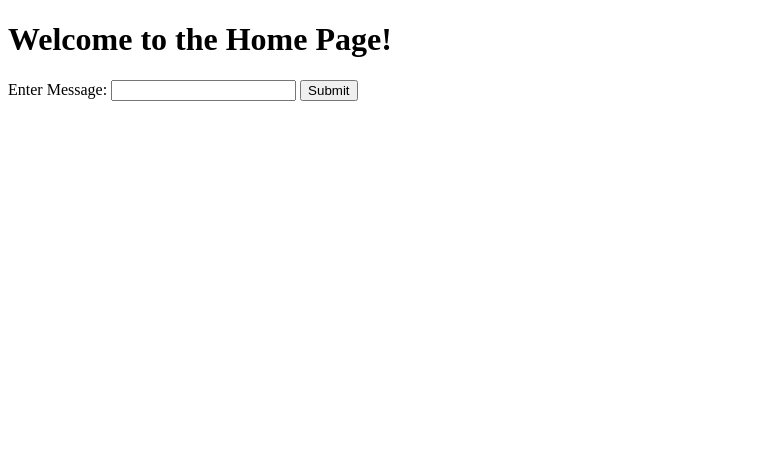
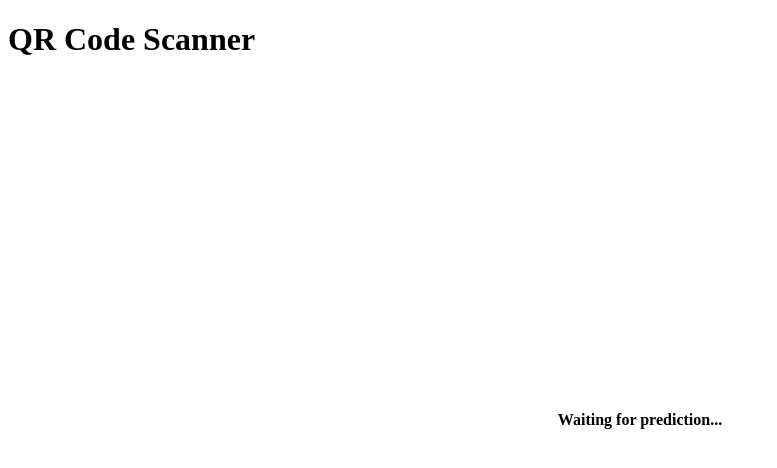
Before and after one commit to Biswajeet7102/Payment_Analysis_Sysytem, a Flask app: page / in a window 1280 px wide. Shown: the top 468 px of the page, without its empty margins (0-777 px from the left). Run offline with Flask 3, Linux system fonts and the light colour scheme; some libraries are stand-ins or nearby versions.

Commit message:
bar code scanner added

```diff
--- a/app.py
+++ b/app.py
@@ -1,10 +1,11 @@
-from flask import Flask, render_template, request
-
-
+from flask import Flask, render_template, request, jsonify
 import fasttext
+import re
+from flask_cors import CORS
 
 app = Flask(__name__)
-model = fasttext.load_model("C:\Payment_Type_Classifiation\model.bin")  # Double backslashes in the path
+CORS(app)
+model = fasttext.load_model("C:\Payment_Type_Classifiation\model.bin")
 
 @app.route('/')
 def home():
@@ -13,10 +14,22 @@ def home():
 @app.route('/predict', methods=['POST'])
 def predict():
     if request.method == 'POST':
-        data = request.form.get('data')
+        data = request.get_json().get('data')  # Extract data from JSON in the request body
         print(data)
+
         result = model.predict(data)
-        return render_template('index.html', result=result)
+        print(result)
+
+        pattern = r"\(\('__label__(\w+)\'.*?\)"
+        match = re.search(pattern, str(result))  # Convert result to string before applying regex
+
+        if match:
+            label = match.group(1)
+            result = label
+        else:
+            print("No match found.")
+
+        return jsonify({'prediction': result})  # Return prediction as JSON
 
 if __name__ == '__main__':
     app.run(debug=True)
--- a/requirements.txt
+++ b/requirements.txt
@@ -1,2 +1,3 @@
 Flask
 fasttext
+Regex
--- a/templates/index.html
+++ b/templates/index.html
@@ -3,18 +3,95 @@
 <head>
     <meta charset="UTF-8">
     <meta name="viewport" content="width=device-width, initial-scale=1.0">
-    <title>Flask API Example</title>
+    <title>QR Code Scanner</title>
+    <style>
+        #preview {
+            width: 100%;
+            max-width: 600px;
+            margin: auto;
+        }
+
+        #predictionResult {
+            margin-top: 20px;
+            font-weight: bold;
+        }
+
+        .center {
+            position: absolute;
+            top: 50%;
+            left: 50%;
+            transform: translate(-50%, -50%);
+        }
+    </style>
 </head>
 <body>
-    <h1>Welcome to the Home Page!</h1>
-    <form method="POST" action="/predict">
-        <label for="data">Enter Message:</label>
-        <input type="text" name="data" id="data">
-        <button type="submit">Submit</button>
-    </form>
+    <h1>QR Code Scanner</h1>
+    <video id="preview"></video>
 
-    {% if result %}
-        <p>Result: {{ result }}</p>
-    {% endif %}
+    <!-- Display prediction or loading message -->
+    <div id="predictionResult" class="center">Waiting for prediction...</div>
+
+    <script src="https://rawgit.com/schmich/instascan-builds/master/instascan.min.js"></script>
+    <script>
+        // Initialize the camera
+        let scanner = new Instascan.Scanner({ video: document.getElementById('preview') });
+
+        // Listen for scan events
+        scanner.addListener('scan', function (content) {
+            // Stop the camera
+            scanner.stop();
+
+            // Update loading message
+            const predictionResult = document.getElementById('predictionResult');
+            predictionResult.innerHTML = 'Predicting...';
+
+            // Send a POST request to the '/predict' URL
+            fetch('http://localhost:5000/predict', {
+                method: 'POST',
+                headers: {
+                    'Content-Type': 'application/json',
+                },
+                body: JSON.stringify({ data: content }),
+            })
+            .then(response => response.json())
+            .then(data => {
+                console.log('Server response:', data);
+
+                // Display the response on the front end
+                predictionResult.innerHTML = 'Prediction: ' + data.prediction;
+
+                // Center the element
+                predictionResult.classList.add('center');
+            })
+            .catch(error => {
+                console.error('Error sending POST request:', error);
+
+                // Update message in case of an error
+                predictionResult.innerHTML = 'Error predicting.';
+                predictionResult.classList.add('center');
+            });
+        });
+
+        // Start the camera
+        Instascan.Camera.getCameras().then(function (cameras) {
+            if (cameras.length > 0) {
+                scanner.start(cameras[0]);
+            } else {
+                console.error('No cameras found.');
+
+                // Update message if no cameras are found
+                const predictionResult = document.getElementById('predictionResult');
+                predictionResult.innerHTML = 'No cameras found.';
+                predictionResult.classList.add('center');
+            }
+        }).catch(function (e) {
+            console.error(e);
+
+            // Update message in case of an error
+            const predictionResult = document.getElementById('predictionResult');
+            predictionResult.innerHTML = 'Error starting the camera.';
+            predictionResult.classList.add('center');
+        });
+    </script>
 </body>
 </html>
```
